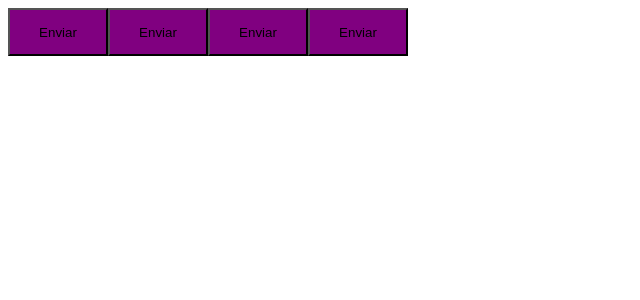
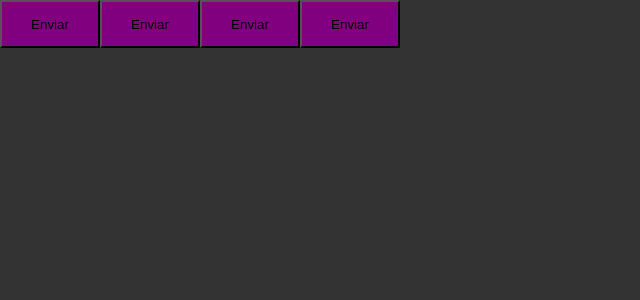
Before and after one commit to andressareis98/ignite-timer, a React (Vite) app: page / in a window 1280 px wide. Shown: the top 300 px of the page, without its empty margins (0-640 px from the left). Built offline with nearby package versions, Linux system fonts and the light colour scheme.

Commit message:
adiconando p global style

```diff
--- a/src/App.tsx
+++ b/src/App.tsx
@@ -1,6 +1,7 @@
 import { ThemeProvider } from "styled-components";
 import { Button } from "./components/Button";
 import { defaultTheme } from "./styles/themes/default";
+import { GlobalStyle } from "./styles/global";
 
 export function App() {
   return (
@@ -9,6 +10,7 @@
       <Button variant="secondary" />
       <Button variant="danger" />
       <Button variant="success" />
+      <GlobalStyle />
     </ThemeProvider>
   );
 }
--- /dev/null
+++ b/src/styles/global.ts
@@ -0,0 +1,15 @@
+import { createGlobalStyle } from "styled-components";
+
+export const GlobalStyle = createGlobalStyle`
+    *{
+        margin: 0;
+        padding: 0;
+        box-sizing: border-box;
+    }
+
+    body{
+        background: #333;
+        color: #fff
+    }
+
+`;
```
